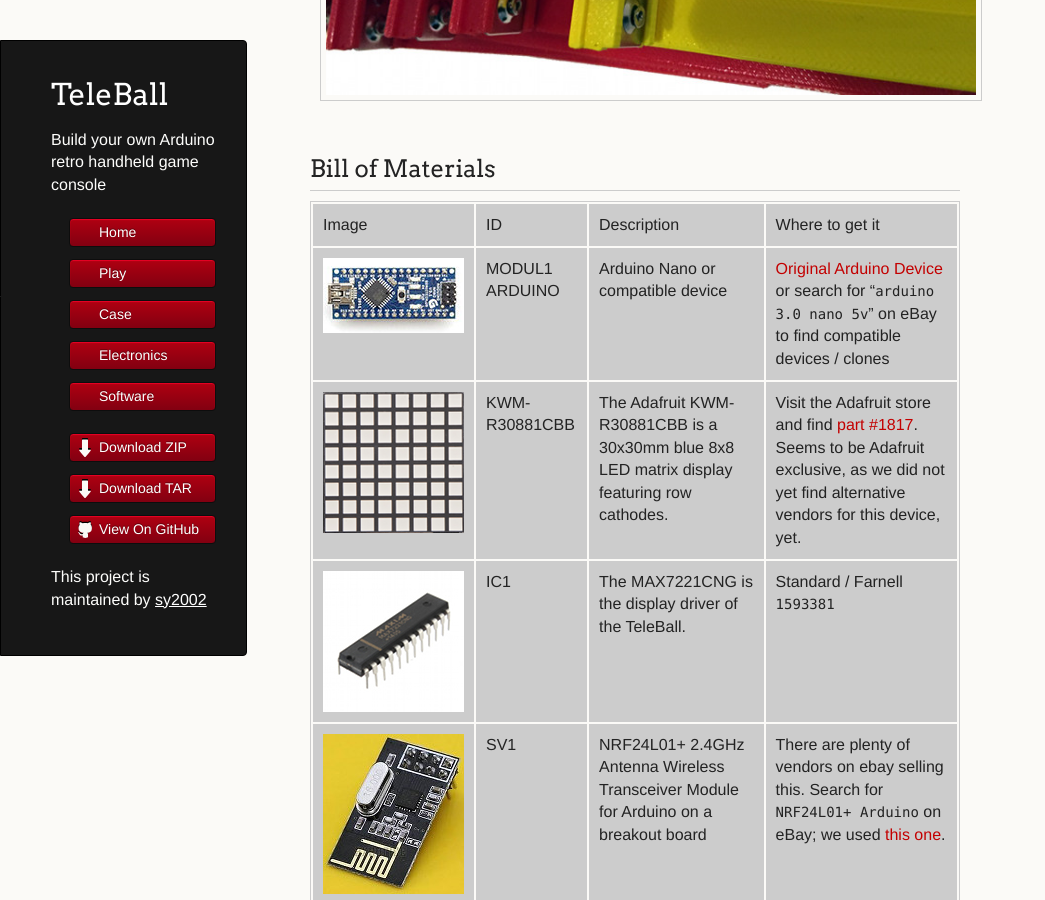
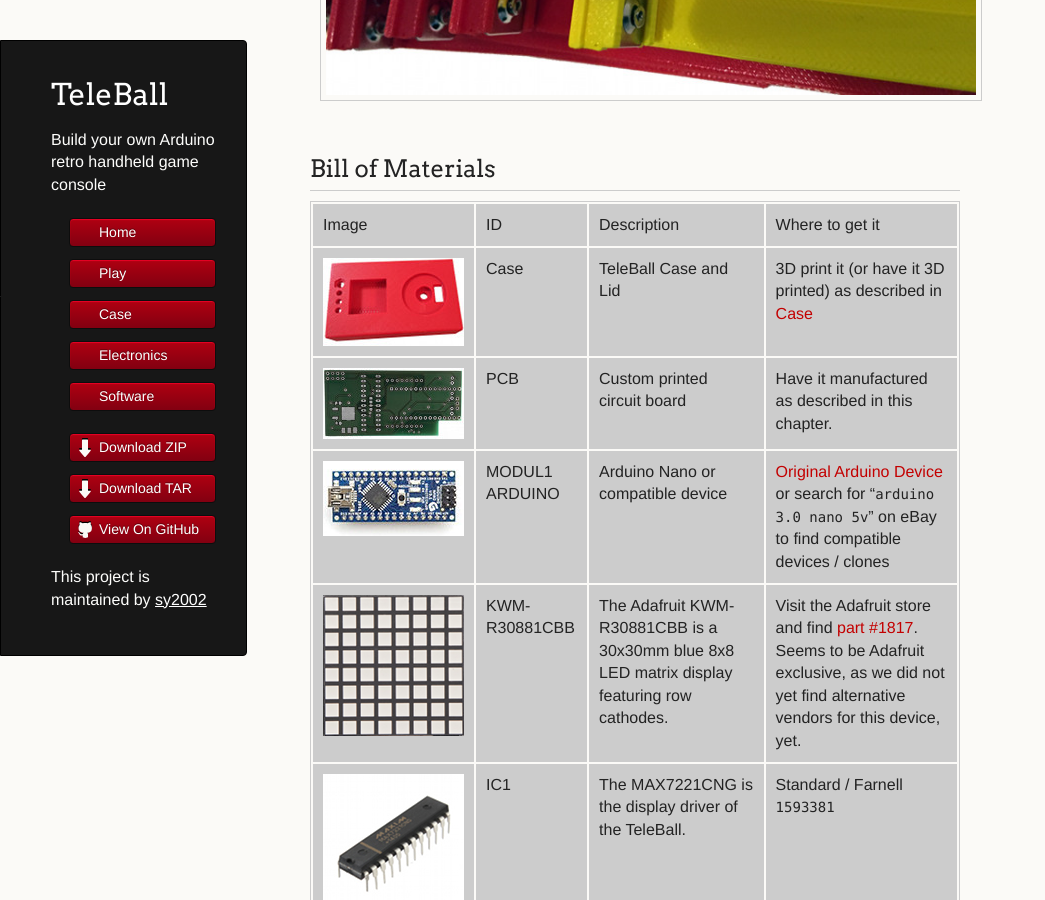
Before and after one commit to sy2002/TeleBall, a Jekyll site: the page built from doc/electronics.md, in a window 1280 px wide and 900 px high, scrolled down 8011 px. Shown: the whole window, without its empty margins (0-1045 px from the left). Built offline with Jekyll 4.4.1, drawn with Linux system fonts in a browser that asks for light colours; some of the changed text lies outside the part shown.

Commit message:
wip documentation and pages

```diff
--- a/_data/bom.yml
+++ b/_data/bom.yml
@@ -1,3 +1,13 @@
+- id: Case
+  img: bom_case.jpg
+  desc: TeleBall Case and Lid
+  get: "3D print it (or have it 3D printed) as described in [Case](case.html)"
+
+- id: PCB
+  img: bom_pcb.jpg
+  desc: Custom printed circuit board
+  get: Have it manufactured as described in this chapter.
+
 - id: MODUL1 ARDUINO
   img: bom_arduino_nano.jpg
   desc: Arduino Nano or compatible device
@@ -68,11 +78,6 @@
   desc: 8.2 kΩ SMD resistor 805 package. You need 3 of them per TeleBall.
   get: Standard / Farnell `1887306`
 
-- id: Case
-  img: bom_case.jpg
-  desc: TeleBall Case and Lid
-  get: "3D print it as described in [Case](case.html)"
-
 - id: Knob
   img: bom_knob.jpg
   desc: Black aluminum rotary knob, 40mm diameter for 6mm shaft
```
Also changed, not shown: doc/eagle/bom_pcb.jpg (added).
